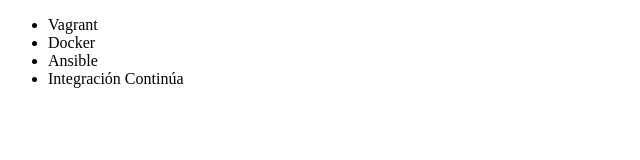
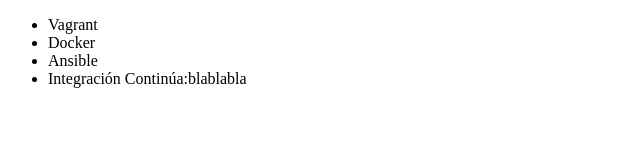
Before and after one commit to LBDesignWeb/alura-git, a plain HTML site: page index.html in a window 1280 px wide. Shown: the full height of the page, 0-640 px from the left. Drawn offline with Linux system fonts and the light colour scheme.

Commit message:
Renombrando con Blablabla

```diff
--- a/index.html
+++ b/index.html
@@ -11,7 +11,7 @@
       <li>Vagrant</li>
       <li>Docker</li>
       <li>Ansible</li>
-      <li>Integración Continúa</li>
+      <li>Integración Continúa:blablabla</li>
     </ul>
   </body>
 </html>
```
